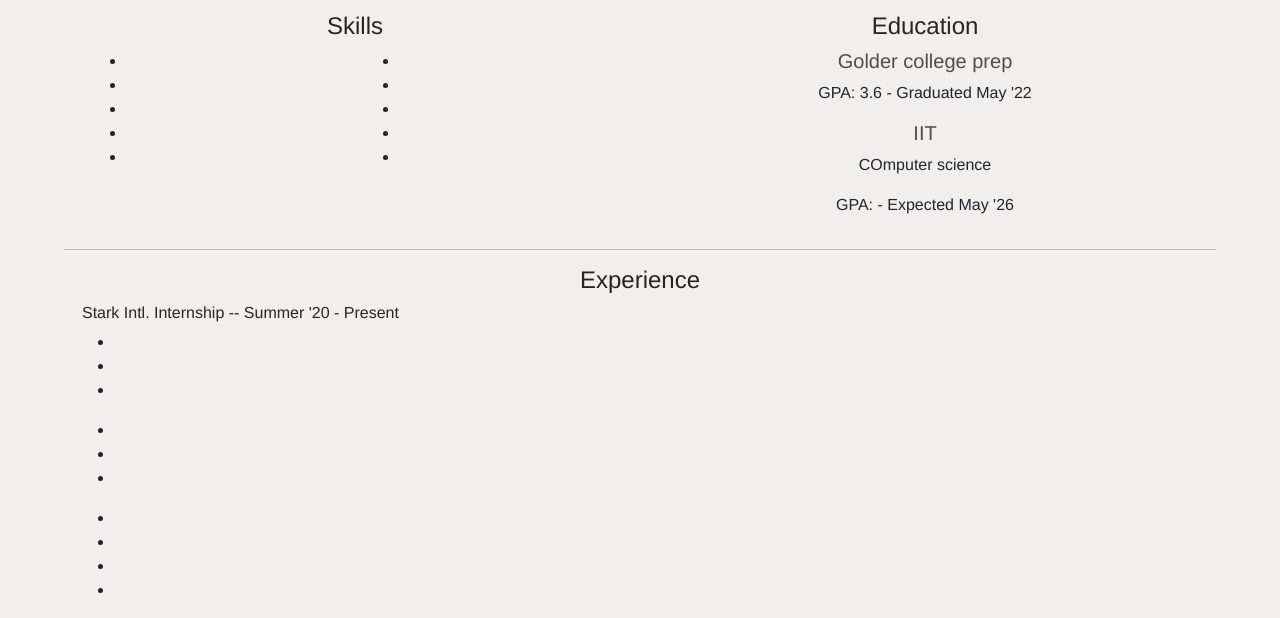
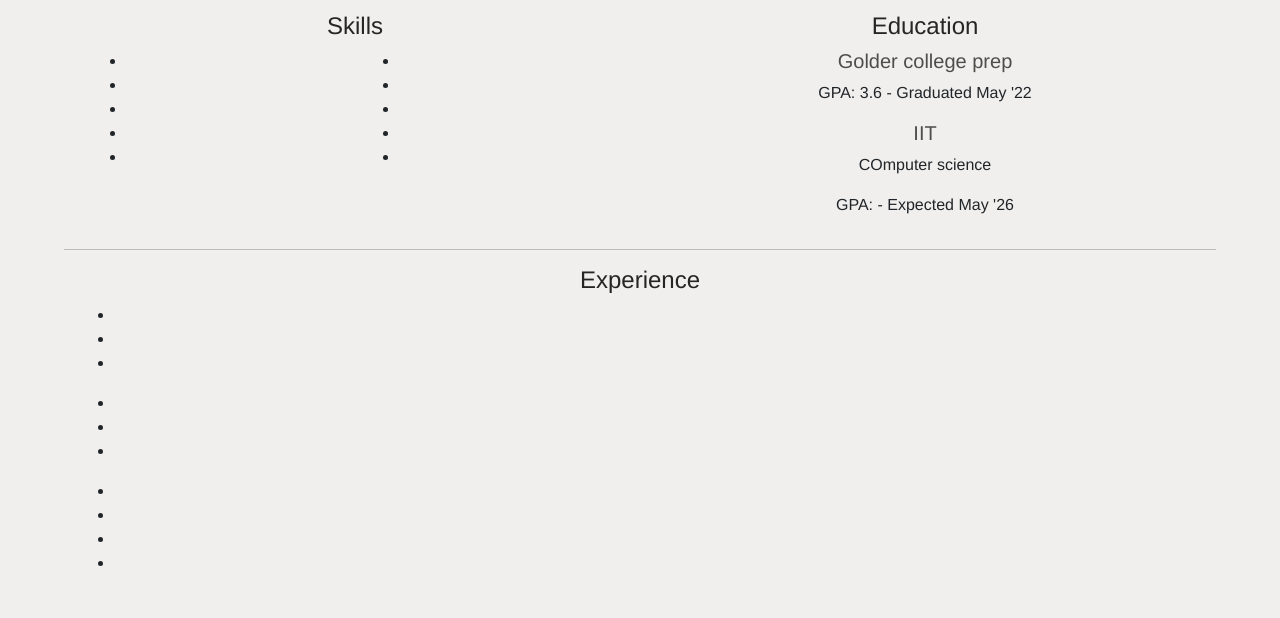
Before and after one commit to KiyotakaJuan/Juan-Perez-resume, a plain HTML site: page index.html in a window 1280 px wide. Shown: the part 203-821 px from the top of the page. After the commit the page ends 800 px from the top, so only its background shows below. Drawn offline with nearby package versions, Linux system fonts and the light colour scheme.

Commit message:
Update index.html

```diff
--- a/index.html
+++ b/index.html
@@ -61,7 +61,7 @@
     <hr style="margin-left: 5%;margin-right: 5%"/>
     <div class="container">
         <h4 class="text-center">Experience</h4>
-        <h6>Stark Intl. Internship -- Summer '20 - Present</h6>
+        <h6></h6>
         <ul>
             <li></li>
             <li></li>
```
